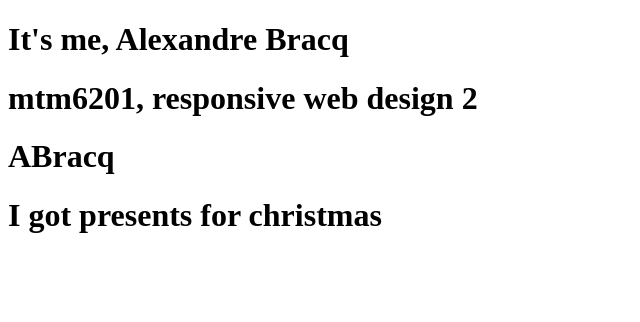
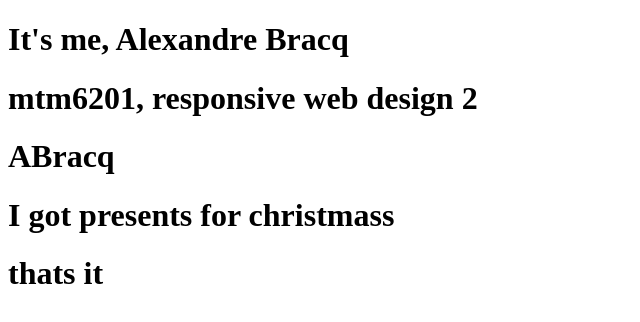
Before and after one commit to ABracq/ABracq.github.io, a plain HTML site: page index.html in a window 1280 px wide. Shown: the whole page, without its empty margins (0-640 px from the left). Drawn offline with Linux system fonts and the light colour scheme.

Commit message:
create index.html

```diff
--- a/index.html
+++ b/index.html
@@ -10,6 +10,7 @@
     <h1>It's me, Alexandre Bracq</h1>
     <h1>mtm6201, responsive web design 2</h1>
     <h1>ABracq</h1>
-    <h1>I got presents for christmas</h1>
+    <h1>I got presents for christmass</h1>
+    <h1>thats it</h1>
 </body>
 </html>
```
